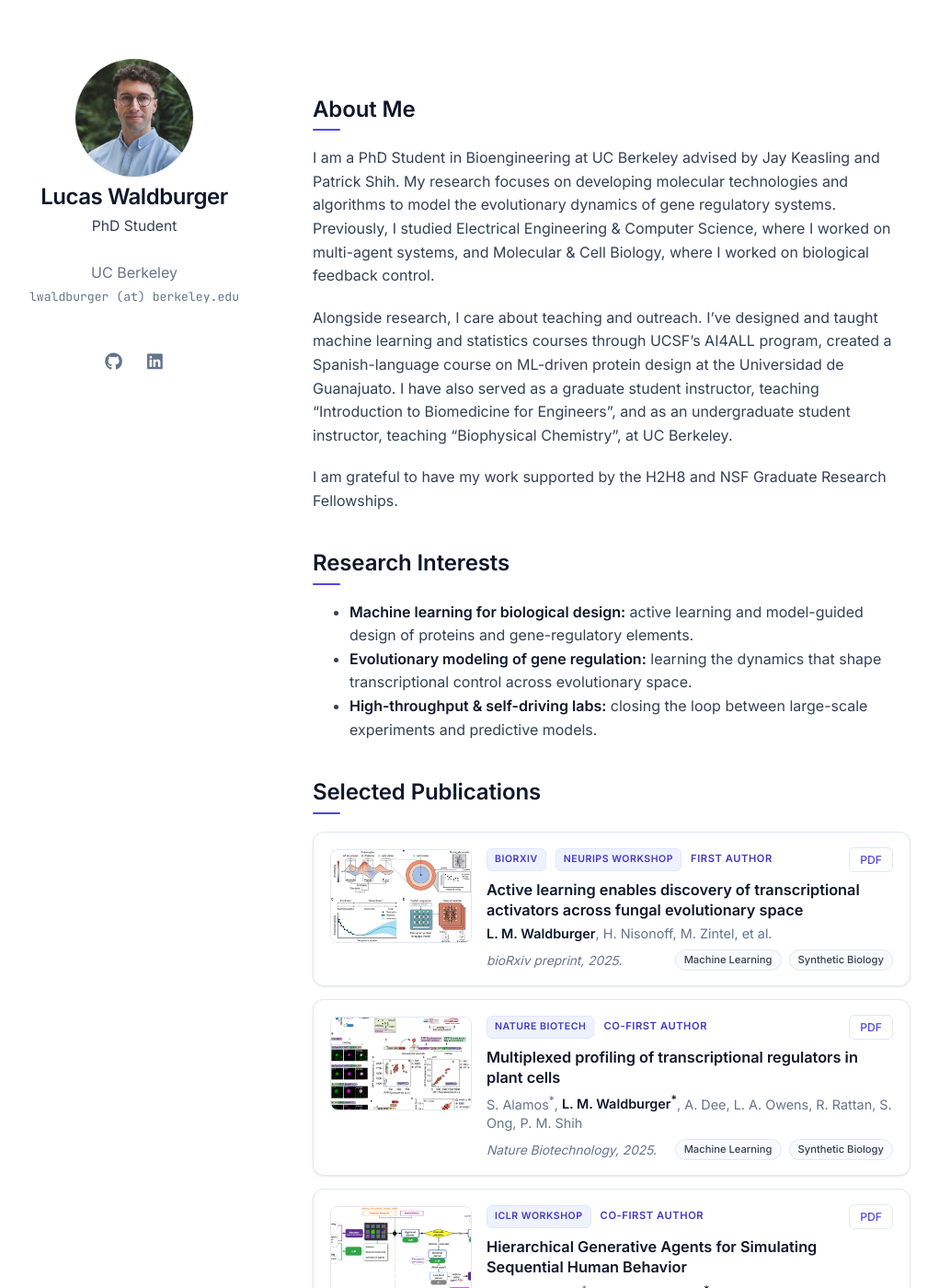
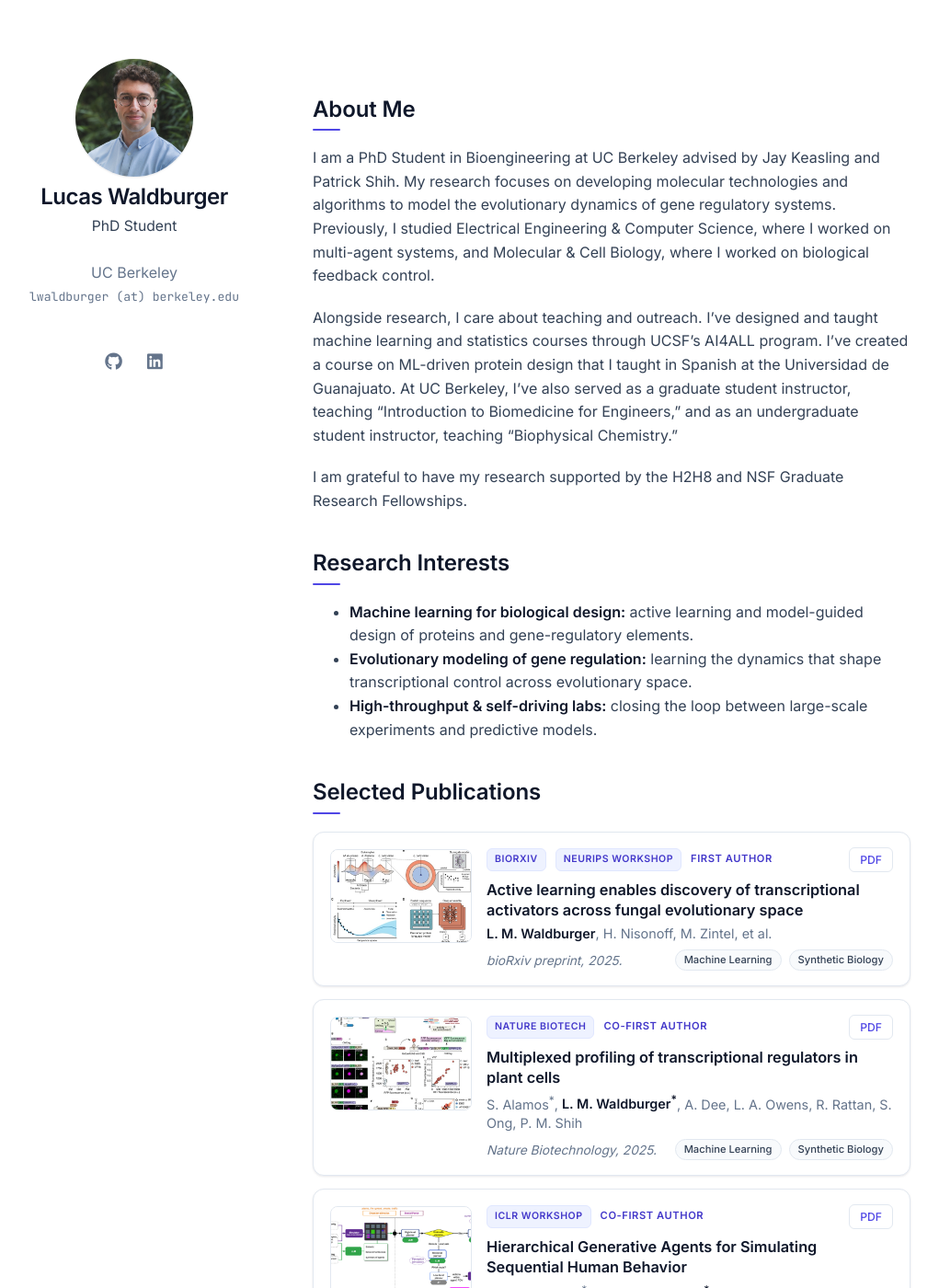
Before and after one commit to lucaswaldburger/lucaswaldburger.github.io, a Jekyll site: the page built from index.md, in a window 1280 px wide and 1400 px high. Shown: the whole window at 92% size, without its empty margins (130-1151 px from the left). Built offline with Jekyll 4.4.1, drawn with Linux system fonts in a browser that asks for light colours; a style sheet for code colours, icons or effects is not loaded; our own code applies the rules of GitHub Pages for plain Markdown files; some of the changed text lies outside the part shown.

Commit message:
Update self-driving labs card image, rename tag, refresh About Me
- Replace self-driving-labs figure with Current Opinion in Biotechnology
  cycle diagram (png -> jpg)
- Rename publication tag 'Self-Driving Labs' -> 'Autonomous Labs'
- Reword About Me teaching/outreach and fellowship sentences
- Rebuild _site to match source

```diff
--- a/_data/publications.yml
+++ b/_data/publications.yml
@@ -38,9 +38,9 @@
     conference_short: Curr Opin Biotech
     conference: Current Opinion in Biotechnology, 2023.
     pdf: https://doi.org/10.1016/j.copbio.2022.102881
-    image: ./assets/img/pubs/self-driving-labs.png
+    image: ./assets/img/pubs/self-driving-labs.jpg
     tags:
-      - Self-Driving Labs
+      - Autonomous Labs
 
   - title: "Transcriptome architecture of the three main lineages of agrobacteria"
     authors: <strong>L. M. Waldburger</strong>, M. G. Thompson, A. J. Weisberg, N. Lee, J. H. Chang, et al.
--- a/index.md
+++ b/index.md
@@ -6,9 +6,9 @@
 
 I am a PhD Student in Bioengineering at UC Berkeley advised by Jay Keasling and Patrick Shih. My research focuses on developing molecular technologies and algorithms to model the evolutionary dynamics of gene regulatory systems. Previously, I studied Electrical Engineering & Computer Science, where I worked on multi-agent systems, and Molecular & Cell Biology, where I worked on biological feedback control.
 
-Alongside research, I care about teaching and outreach. I've designed and taught machine learning and statistics courses through UCSF's AI4ALL program, created a Spanish-language course on ML-driven protein design at the Universidad de Guanajuato. I have also served as a graduate student instructor, teaching "Introduction to Biomedicine for Engineers", and as an undergraduate student instructor, teaching "Biophysical Chemistry", at UC Berkeley.
+Alongside research, I care about teaching and outreach. I've designed and taught machine learning and statistics courses through UCSF's AI4ALL program. I've created a course on ML-driven protein design that I taught in Spanish at the Universidad de Guanajuato. At UC Berkeley, I've also served as a graduate student instructor, teaching "Introduction to Biomedicine for Engineers," and as an undergraduate student instructor, teaching "Biophysical Chemistry."
 
-I am grateful to have my work supported by the H2H8 and NSF Graduate Research Fellowships.
+I am grateful to have my research supported by the H2H8 and NSF Graduate Research Fellowships.
 
 ## Research Interests
 
```
Also changed, not shown: assets/img/pubs/self-driving-labs.jpg (added), assets/img/pubs/self-driving-labs.png (deleted), 3 other files.
